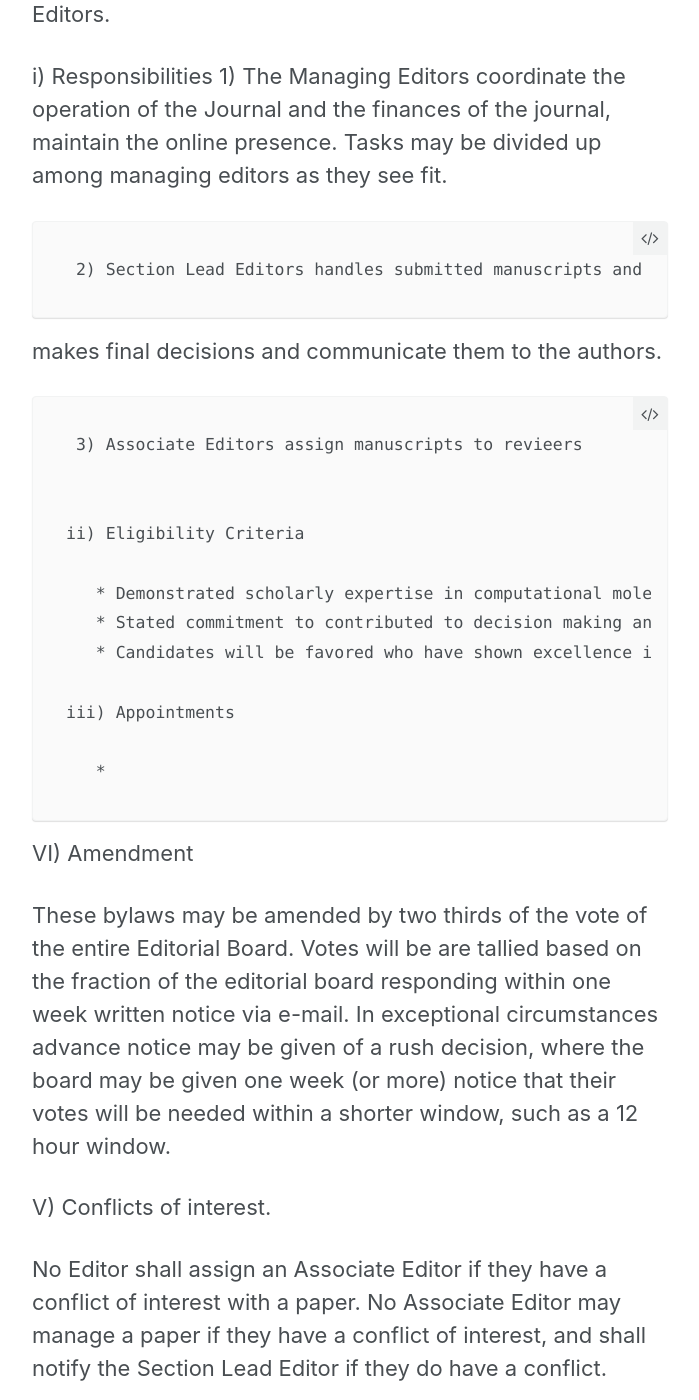
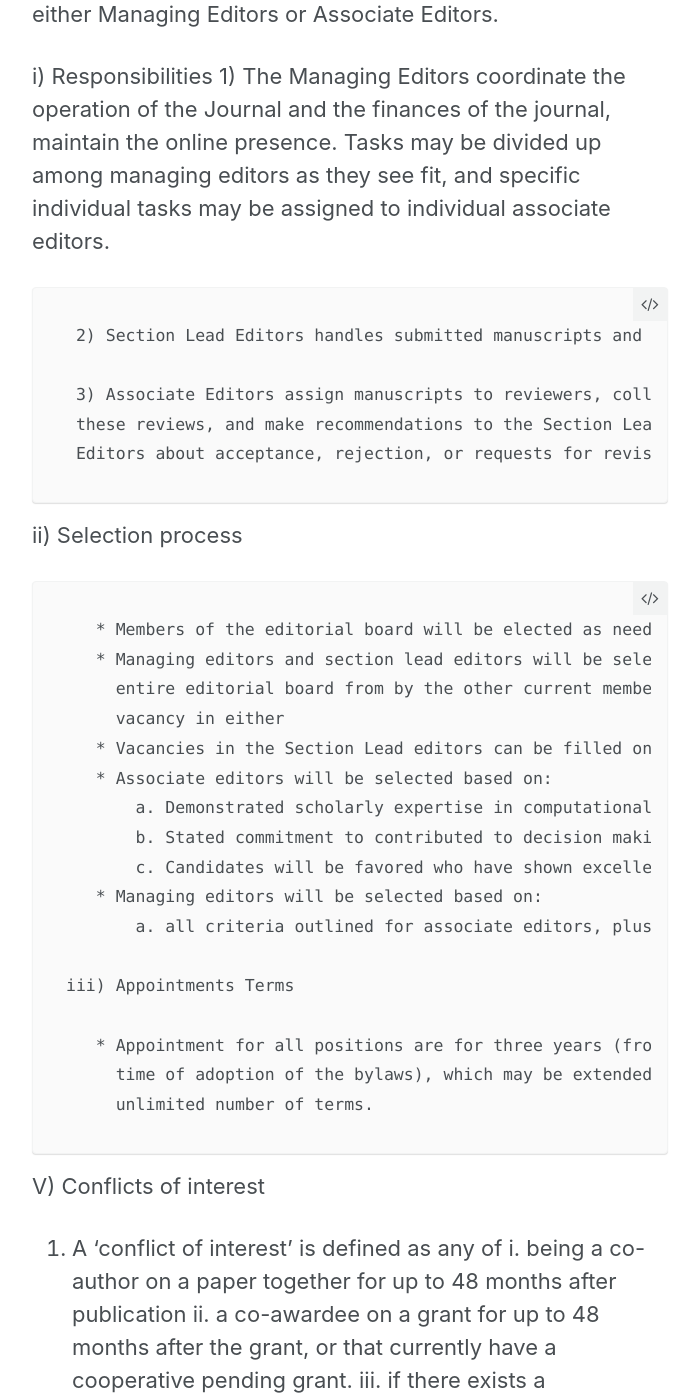
Before and after one commit to livecomsjournal/livecomsjournal.github.io, a Jekyll site: the page built from _editorial_policies/01_bylaws.md, in a window 1280 px wide and 1400 px high, scrolled down 973 px. Shown: the whole window, without its empty margins (290-989 px from the left). Built offline with Jekyll 4.4.1, drawn with Linux system fonts in a browser that asks for light colours; some of the changed text lies outside the part shown.

Commit message:
Added a bylaws draft.

```diff
--- a/_editorial_policies/01_bylaws.md
+++ b/_editorial_policies/01_bylaws.md
@@ -12,79 +12,139 @@
 The Journal shall be called the Living Journal of Computational
 Molecular Science, hereafter referred to as LiveCoMS.
 
-Living Journal of Computational Molecular Science shall produce one
-publication the Living Journal of Computational Molecular Science,
-with articles released on a rolling basis. LiveCoMS provides a
-peer-reviewed home for manuscripts which share best practices in
-molecular modeling and simulation. These works are living documents,
-regularly updated with community input, and can include living or
-perpetual reviews, tutorials, comparisons between software packages,
-and other documents which aim to improve the studies in the field and
-require ongoing updates.
+LiveCoMS shall produce one publication, the Living Journal of
+Computational Molecular Science, with articles released on a rolling
+basis online. LiveCoMS provides a peer-reviewed home for manuscripts
+which share best practices in molecular modeling and simulation. These
+works are living documents, regularly updated with community input,
+and can include living or perpetual reviews, tutorials, comparisons
+between software packages, and other documents which aim to improve
+the studies in the field and require ongoing updates.
 
 II) Editorial Board
 
 The editorial board shall consist of three Managing Editors, any
 number of Associate Editors, and a Section Lead Editor for each type
-of document published in LiveCoMS. Section Lead Editors may be either
-Managing Editors or Associate Editors.
+of document published in LiveCoMS, and any number of Associate
+Editors. Section Lead Editors may be either Managing Editors or
+Associate Editors.
 
   i) Responsibilities
      1) The Managing Editors coordinate the operation of the Journal and
   the finances of the journal, maintain the online presence.  Tasks
-  may be divided up among managing editors as they see fit.
+  may be divided up among managing editors as they see fit, and specific
+  individual tasks may be assigned to individual associate editors.
 
      2) Section Lead Editors handles submitted manuscripts and assigns
-  all manuscripts to associate lead editors.
+  all manuscripts to associate lead editors. They make decisions on
+  presubmission letters on about proposed manuscripts, in which they
+  may be advised by the associate editors. They make final decisions
+  based on recommendations from the associate editors, and communicate
+  them to the authors.
 
-makes final
-  decisions and communicate them to the authors.
+     3) Associate Editors assign manuscripts to reviewers, collect
+     these reviews, and make recommendations to the Section Lead
+     Editors about acceptance, rejection, or requests for revision.
 
-     3) Associate Editors assign manuscripts to revieers
+   ii) Selection process
 
+       * Members of the editorial board will be elected as needed by a two-thirds vote of the editorial board.
+       * Managing editors and section lead editors will be selected by a two-thirds vote of the
+         entire editorial board from by the other current members of the editorial board when there is a
+         vacancy in either
+       * Vacancies in the Section Lead editors can be filled on a temporary basis by an associate editor selected unanimously by the managing editors until the position can be filled, for no more than three months.
+       * Associate editors will be selected based on:
+           a. Demonstrated scholarly expertise in computational molecular science, broadly defined.
+           b. Stated commitment to contributed to decision making and maintenance of LiveCoMS
+           c. Candidates will be favored who have shown excellence in the review process, based on independent evaluations
+of the members of the editorial board, and who have a history of contributions to LiveCoMS
+       * Managing editors will be selected based on:
+           a. all criteria outlined for associate editors, plus demonstrated excellence serving as an associate editor.
 
-    ii) Eligibility Criteria
+    iii) Appointments Terms
 
-       * Demonstrated scholarly expertise in computational molecualar science, broadly defined.
-       * Stated commitment to contributed to decision making and maintenance of LiveCoMS
-       * Candidates will be favored who have shown excellence in the review process, based on independent evaluations
-of the members of the editorial board, and who have a history of contributions to LiveCoMS
+       * Appointment for all positions are for three years (from the
+         time of adoption of the bylaws), which may be extended for an
+         unlimited number of terms.
 
-    iii) Appointments
+V) Conflicts of interest
 
-       *
+   1. A 'conflict of interest' is defined as any of
+     i. being a co-author on a paper together for up to 48 months after publication
+     ii. a co-awardee on a grant for up to 48 months after the grant, or that currently have a cooperative pending grant.
+     iii. if there exists a postdoctoral or graduate advisor relationship at any time in the past.
+     iv. at the same institution, or if there is a potential change of institution in progress that would result in being at the same institution.
+     v. having a business relationship (such as serving as a consultant for the same company) within 48 months.
 
- VI) Amendment
+   2. No associate editor will assign a reviewer who is known to have a conflict of interest with any author.  The explanation of conflict of interest will be explained to the reviewer in their invitation, and the reviewer will affirm that they do not have a conflict of interest.
 
-These bylaws may be amended by two thirds of the vote of the entire
-Editorial Board.  Votes will be are tallied based on the fraction of
-the editorial board responding within one week written notice via
-e-mail. In exceptional circumstances advance notice may be given of a
-rush decision, where the board may be given one week (or more) notice
-that their votes will be needed within a shorter window, such as a 12
-hour window.
+   3. If later it is discovered that a reviewer has a conflict of interest with an author during the review process, this review will be discarded, and another review will be sought.
 
-V) Conflicts of interest.
+   4. If a conflict of interest in a reviewer is found after acceptance, the associate editor will evaluate whether any bias may have affected the acceptance. If the associate editor feels they may be bias, a committee of three associate editors selected by the Section Lead Editor will investigate whether any bias or fraud was intended, and will follow procedures to determine whether admission was fraudulent as outlined by the bylaws on fraud.
 
-No Editor shall assign an Associate Editor if they have a conflict of
-interest with a paper. No Associate Editor may manage a paper if they
-have a conflict of interest, and shall notify the Section Lead Editor
-if they do have a conflict.
+   5. No Section Lead Editor shall assign an Associate Editor if they
+have a conflict of interest with a paper. No Associate Editor may
+manage a paper if they have a conflict of interest, and shall notify
+the Section Lead Editor if they do have a conflict.
 
+   6. If a Section Lead Editor has a conflict of interest, the
+assignments to Associate Editors will be made by another Section Lead
+Editor.  The order will be cyclic; if Lead Section Editor A has a
+conflict, it will got to Lead Section Editor B, unless they also have
+a conflict, in which case it will go to C, and so on, returning to A
+when the sections are exhausted. In the case that all of the lead
+editors have conflicts, the Managing Editors will jointly pick an
+Associate Editor who will then assign another Associate Editor to
+manage the manuscript.
 
+     A. Comparison of Molecular Simulation Package Editor
+     B. Tutorials Editor
+     C. Best Practices Editor
+     D. Review Editor
+     E. Lessons Learned Editor
+     F. (and further down the alphabet) editors of other sections, in order they are chronologically added to the journal.
 
-If a Section Lead Editor has a conflict of interest, the assignments
-to Associate Editors will be made by another Section Lead Eeditor.
-The order will be cyclic; if Lead Section Editor A has a conflict, it
-will got to Lead Section Editor B, unless they also have a conflict,
-in which case it will go to C, and so on, returning to A when the
-sections are exhausted. In the case that all of the lead editors have
-conflicts, they will jointly pick an Associate Editor who will then
-assign another Associate Editor to manage the manuscript.
+VI) Fraud and Plagiarism.
 
-A. Comparison of Molecular Simulation Package Editor
-B. Tutorials Editor
-C. Best Practices Editor
-D. Review Editor
-E. Lessons Learned Editor
-F. and onward. editor of other sections, in order they are chronologically added.
+    1. Definitions:
+        a. 'Plagiarism' is defined as including any clearly recognizable
+amount of text from a previous publication without attribution.
+        b. 'Fraud' is defined as any false representation of the circumstances of the paper or the data contained in the paper. It could include fraudulent data, or fraudulent reviews.
+
+   2. If there is a suspicious or accusation of fraud or plagiarism, a
+   committee of three members of the editorial board will be chosen by
+   the managing editors to investigate.  If this committee votes
+   unanimously that fraud or plagiarism occurred, then the paper will
+   be removed from the journal, and the author will not be allowed to
+   submit to LiveCoMS for three years.
+
+VII) Review Process
+
+    1. Review criteria that editors use shall be posted on the author
+    instructions section of the website. These review criteria will be
+    revised for clarity periodically in response to feedback, with the
+    approval of the Section Lead Editor.
+
+    2. Section Lead Editors make the final decision about reviews in
+    consultation with the associate editor assigned to the paper. In
+    case of an appeal on the decision, the Section Lead Editor will
+    select another associate editor to review all materials associated
+    with the decision. All authors must agree to appeal the
+    decision. If the second editor is in agreement with the first
+    editor, the decision will stand and cannot be additionally
+    appealed.  If the second editor disagrees with the first decision,
+    a third editor will be selected by the Section Lead Editor, and a
+    majority vote will be taken, which will be final.
+
+VIII) Amendments
+
+   These bylaws may be amended by two thirds of the vote of the entire
+   Editorial Board.  Votes will be are tallied based on the fraction
+   of the editorial board responding within one week written notice
+   via e-mail or other voting mechanism approved by the managing
+   editors. In exceptional circumstances advance notice may be given
+   of a rush decision, where the board may be given one week (or more)
+   notice that their votes will be needed within a shorter window,
+   such as a 12 hour window.
+
+ LocalWords:  sidebar nav md LiveCoMS permalink presubmission awardee website
```
